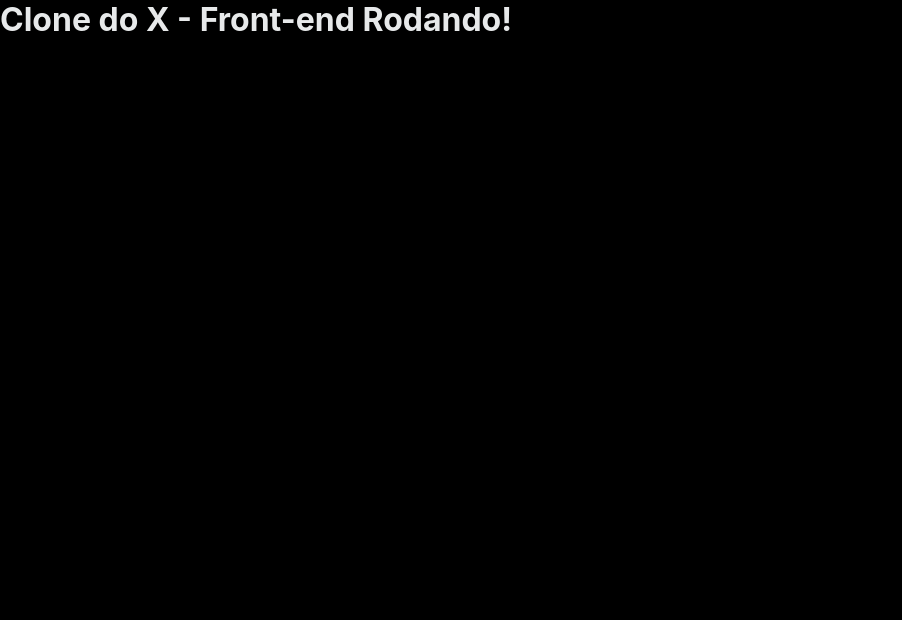
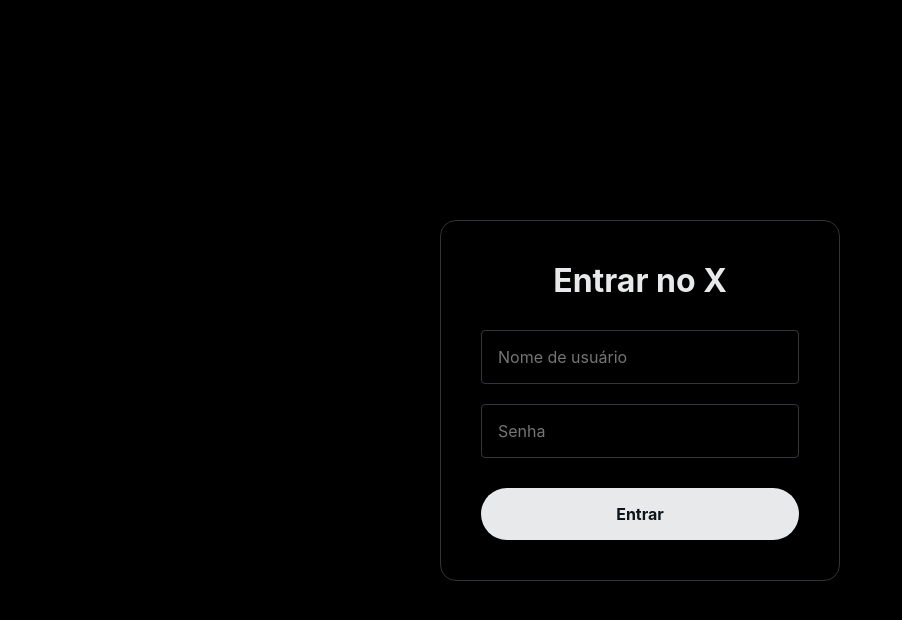
Before and after one commit to Bruno-Braganca-Fernandes/clone-twitter-x, a React (Vite) app in the folder frontend/: page /login in a window 1280 px wide. Shown: the top 620 px of the page, without its empty margins (0-902 px from the left). Built offline with nearby package versions, Linux system fonts and the light colour scheme.

Commit message:
feat(frontend): create login page UI and api service

```diff
--- a/frontend/src/App.tsx
+++ b/frontend/src/App.tsx
@@ -1,8 +1,15 @@
+import { BrowserRouter, Routes, Route, Navigate } from "react-router-dom";
+import { Login } from "./pages/Login";
+
 function App() {
   return (
-    <div>
-      <h1>Clone do X - Front-end Rodando! </h1>
-    </div>
+    <BrowserRouter>
+      <Routes>
+        <Route path="/" element={<Navigate to="/login" />} />
+
+        <Route path="/login" element={<Login />} />
+      </Routes>
+    </BrowserRouter>
   );
 }
 
--- /dev/null
+++ b/frontend/src/pages/Login/index.tsx
@@ -0,0 +1,38 @@
+import { useState } from "react";
+import { Container, LoginBox, Title, Input, Button } from "./styles";
+
+export function Login() {
+  const [username, setUsername] = useState("");
+  const [password, setPassword] = useState("");
+
+  function handleLogin(event: React.SyntheticEvent) {
+    event.preventDefault();
+    console.log("Dados prontos para o Axios:", { username, password });
+  }
+
+  return (
+    <Container>
+      <LoginBox onSubmit={handleLogin}>
+        <Title>Entrar no X</Title>
+
+        <Input
+          type="text"
+          placeholder="Nome de usuário"
+          value={username}
+          onChange={(e) => setUsername(e.target.value)}
+          required
+        />
+
+        <Input
+          type="password"
+          placeholder="Senha"
+          value={password}
+          onChange={(e) => setPassword(e.target.value)}
+          required
+        />
+
+        <Button type="submit">Entrar</Button>
+      </LoginBox>
+    </Container>
+  );
+}
--- /dev/null
+++ b/frontend/src/pages/Login/styles.ts
@@ -0,0 +1,58 @@
+import styled from 'styled-components';
+
+export const Container = styled.div`
+  display: flex;
+  justify-content: center;
+  align-items: center;
+  height: 100vh;
+  background-color: #000000;
+`;
+
+export const LoginBox = styled.form`
+  display: flex;
+  flex-direction: column;
+  background-color: #000000;
+  padding: 40px;
+  border-radius: 16px;
+  border: 1px solid #2f3336;
+  width: 100%;
+  max-width: 400px;
+`;
+
+export const Title = styled.h1`
+  color: #e7e9ea;
+  font-size: 2rem;
+  margin-bottom: 30px;
+  text-align: center;
+`;
+
+export const Input = styled.input`
+  background-color: transparent;
+  border: 1px solid #333639;
+  border-radius: 4px;
+  color: #e7e9ea;
+  padding: 16px;
+  font-size: 1rem;
+  margin-bottom: 20px;
+  outline: none;
+  transition: border-color 0.2s;
+
+  &:focus {
+    border-color: #1d9bf0;
+  }
+`;
+
+export const Button = styled.button`
+  background-color: #e7e9ea;
+  color: #0f1419;
+  font-size: 1rem;
+  font-weight: bold;
+  padding: 16px;
+  border-radius: 30px;
+  margin-top: 10px;
+  transition: background-color 0.2s;
+
+  &:hover {
+    background-color: #d7dbdc;
+  }
+`;
--- a/frontend/src/services/api.ts
+++ b/frontend/src/services/api.ts
@@ -0,0 +1,5 @@
+import axios from 'axios';
+
+export const api = axios.create({
+    baseURL: 'http://127.0.0.1:8000/api/',
+});
```
Also changed, not shown: 1 other file (tests, documents, lock files or other folders).
